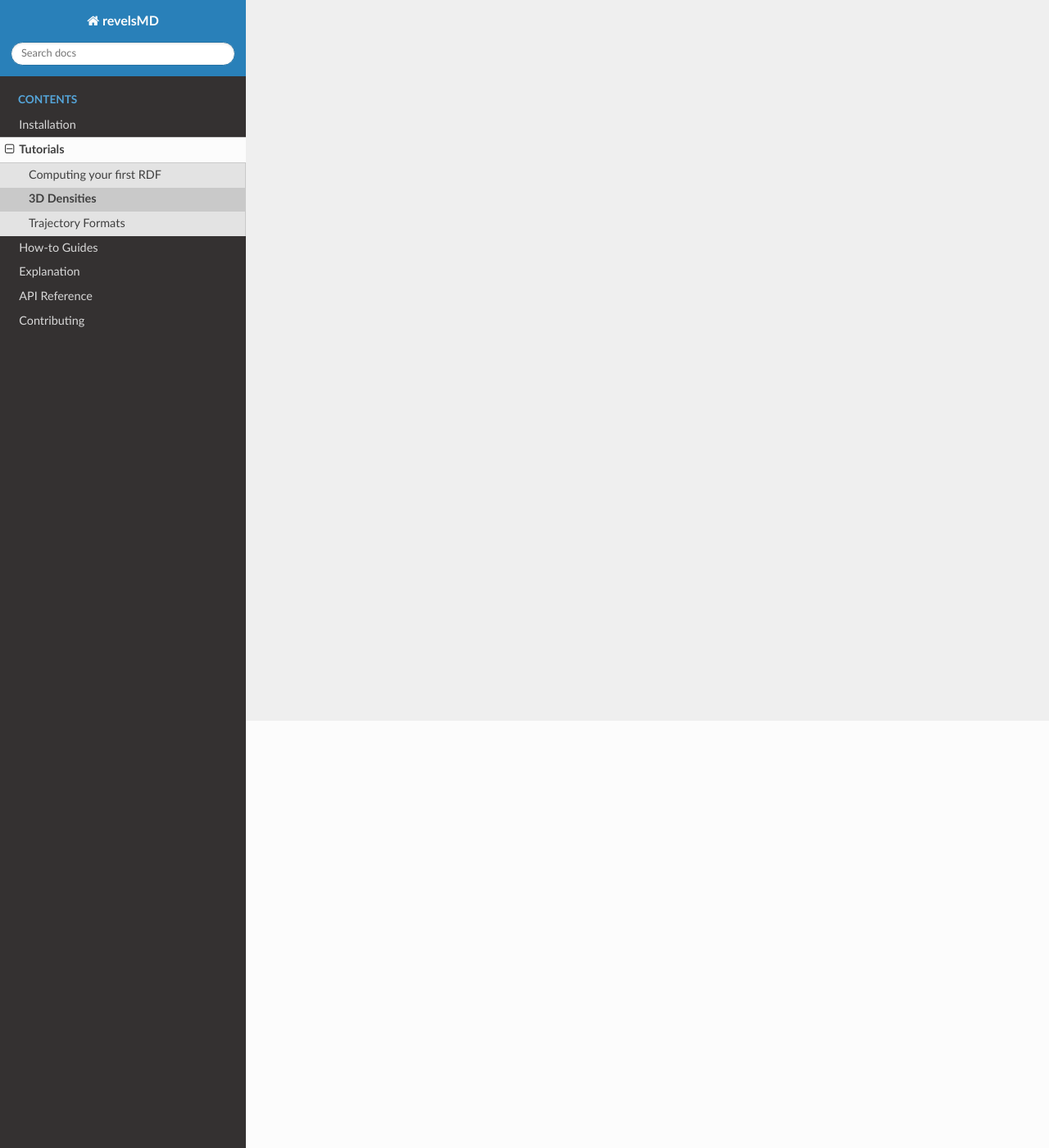
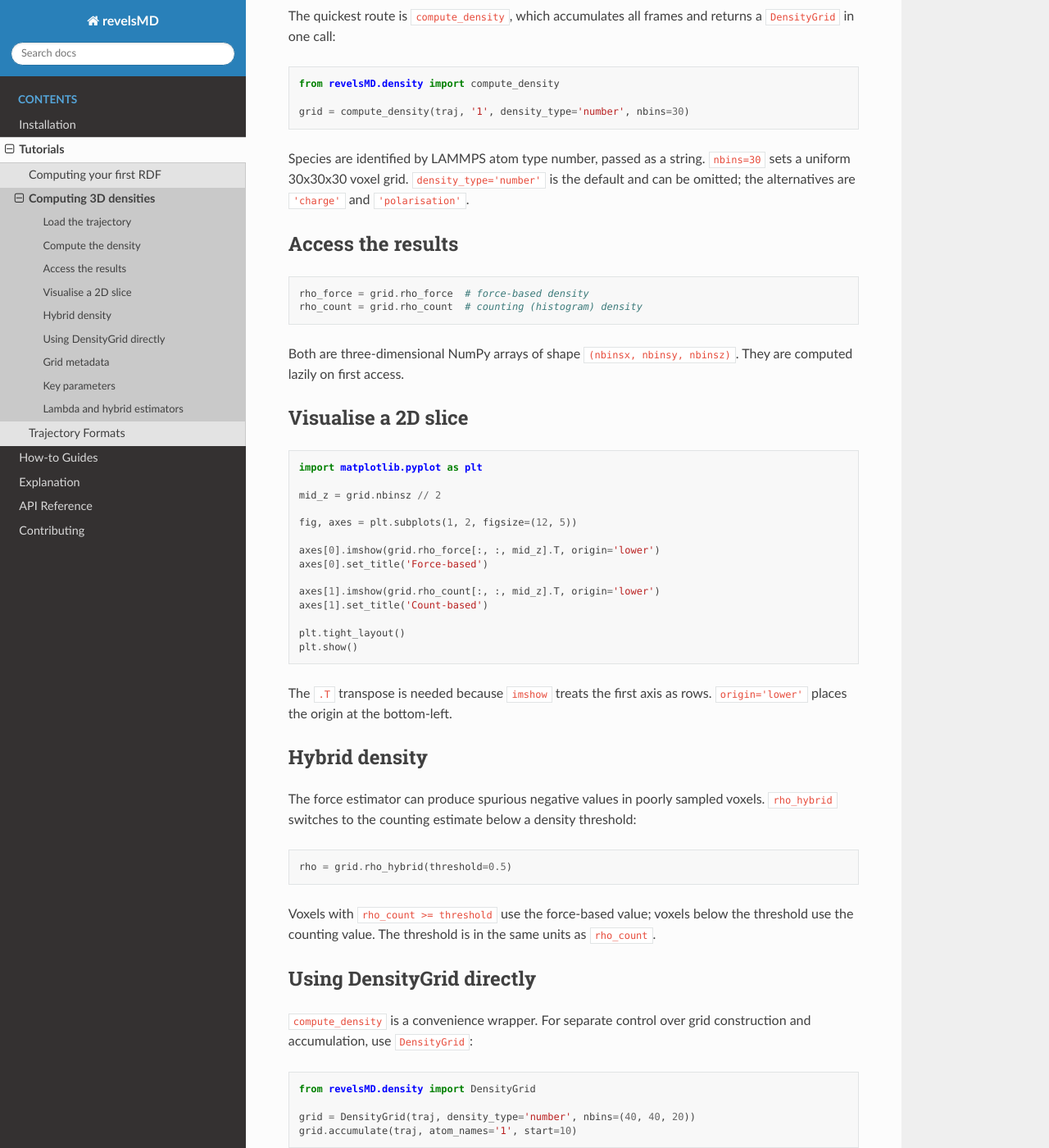
Before and after one commit to user200000/revelsmd, a Sphinx documentation site: the page built from docs/source/tutorials/3d-densities.md, in a window 1280 px wide and 1400 px high, scrolled down 521 px. Shown: the whole window at 82% size. Built offline with Sphinx 7.4.7 and the Read the Docs theme 3.1.0, drawn with Linux system fonts in a browser that asks for light colours; pages that are not in the unit, such as notebooks, are missing from menus; some of the changed text lies outside the part shown.

Commit message:
Add tutorial: computing 3D densities

````diff
--- a/docs/source/tutorials/3d-densities.md
+++ b/docs/source/tutorials/3d-densities.md
@@ -1 +1,121 @@
-# 3D Densities
+# Computing 3D densities
+
+This tutorial computes a 3D number density for a binary Lennard-Jones fluid
+using the example data in `examples/example_2_LJ_3D/`.
+
+## Load the trajectory
+
+```python
+from revelsMD.trajectories import LammpsTrajectory
+
+traj = LammpsTrajectory(
+    'examples/example_2_LJ_3D/dump.nh.lammps',
+    'examples/example_2_LJ_3D/data.fin.nh.data',
+    temperature=1.35,
+    units='lj',
+)
+```
+
+## Compute the density
+
+The quickest route is `compute_density`, which accumulates all frames and
+returns a `DensityGrid` in one call:
+
+```python
+from revelsMD.density import compute_density
+
+grid = compute_density(traj, '1', density_type='number', nbins=30)
+```
+
+Species are identified by LAMMPS atom type number, passed as a string.
+`nbins=30` sets a uniform 30x30x30 voxel grid. `density_type='number'` is the
+default and can be omitted; the alternatives are `'charge'` and
+`'polarisation'`.
+
+## Access the results
+
+```python
+rho_force = grid.rho_force  # force-based density
+rho_count = grid.rho_count  # counting (histogram) density
+```
+
+Both are three-dimensional NumPy arrays of shape `(nbinsx, nbinsy, nbinsz)`.
+They are computed lazily on first access.
+
+## Visualise a 2D slice
+
+```python
+import matplotlib.pyplot as plt
+
+mid_z = grid.nbinsz // 2
+
+fig, axes = plt.subplots(1, 2, figsize=(12, 5))
+
+axes[0].imshow(grid.rho_force[:, :, mid_z].T, origin='lower')
+axes[0].set_title('Force-based')
+
+axes[1].imshow(grid.rho_count[:, :, mid_z].T, origin='lower')
+axes[1].set_title('Count-based')
+
+plt.tight_layout()
+plt.show()
+```
+
+The `.T` transpose is needed because `imshow` treats the first axis as rows.
+`origin='lower'` places the origin at the bottom-left.
+
+## Hybrid density
+
+The force estimator can produce spurious negative values in poorly sampled
+voxels. `rho_hybrid` switches to the counting estimate below a density
+threshold:
+
+```python
+rho = grid.rho_hybrid(threshold=0.5)
+```
+
+Voxels with `rho_count >= threshold` use the force-based value; voxels below
+the threshold use the counting value. The threshold is in the same units as
+`rho_count`.
+
+## Using DensityGrid directly
+
+`compute_density` is a convenience wrapper. For separate control over grid
+construction and accumulation, use `DensityGrid`:
+
+```python
+from revelsMD.density import DensityGrid
+
+grid = DensityGrid(traj, density_type='number', nbins=(40, 40, 20))
+grid.accumulate(traj, atom_names='1', start=10)
+```
+
+Per-axis bin counts are set with a `(nbinsx, nbinsy, nbinsz)` tuple.
+`accumulate()` accepts `start`, `stop`, and `period` with the same semantics
+as Python slice indices.
+
+## Grid metadata
+
+```python
+grid.nbinsx, grid.nbinsy, grid.nbinsz  # voxels per axis
+grid.lx, grid.ly, grid.lz             # fractional voxel sizes (1/nbins)
+grid.count                             # number of accumulated frames
+```
+
+## Key parameters
+
+| Parameter | Default | Description |
+|-----------|---------|-------------|
+| `atom_names` | required | LAMMPS atom type(s) to include |
+| `density_type` | `'number'` | `'number'`, `'charge'`, or `'polarisation'` |
+| `nbins` | `100` | Voxels per axis; int or `(nx, ny, nz)` tuple |
+| `kernel` | `'triangular'` | Deposition kernel: `'triangular'` or `'box'` |
+| `start` | `0` | First frame index |
+| `stop` | `None` | Stop frame index; `None` = all frames |
+| `period` | `1` | Frame stride |
+
+## Lambda and hybrid estimators
+
+For variance-minimised densities, see [lambda and hybrid estimators](../how-to/lambda-weighting.md).
+The `rho_lambda` property is available after passing `compute_lambda=True` to
+`compute_density` or `accumulate()`.
````
